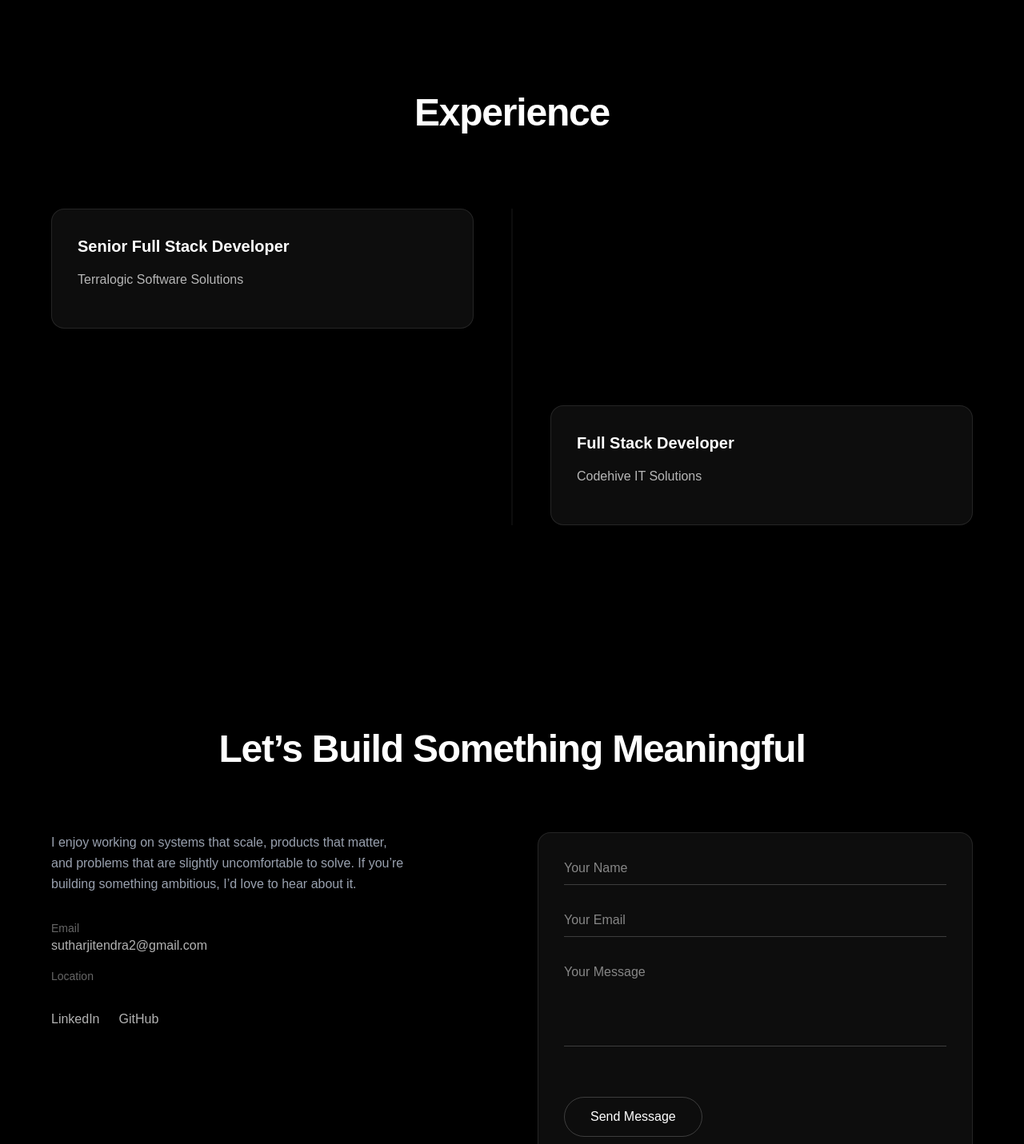
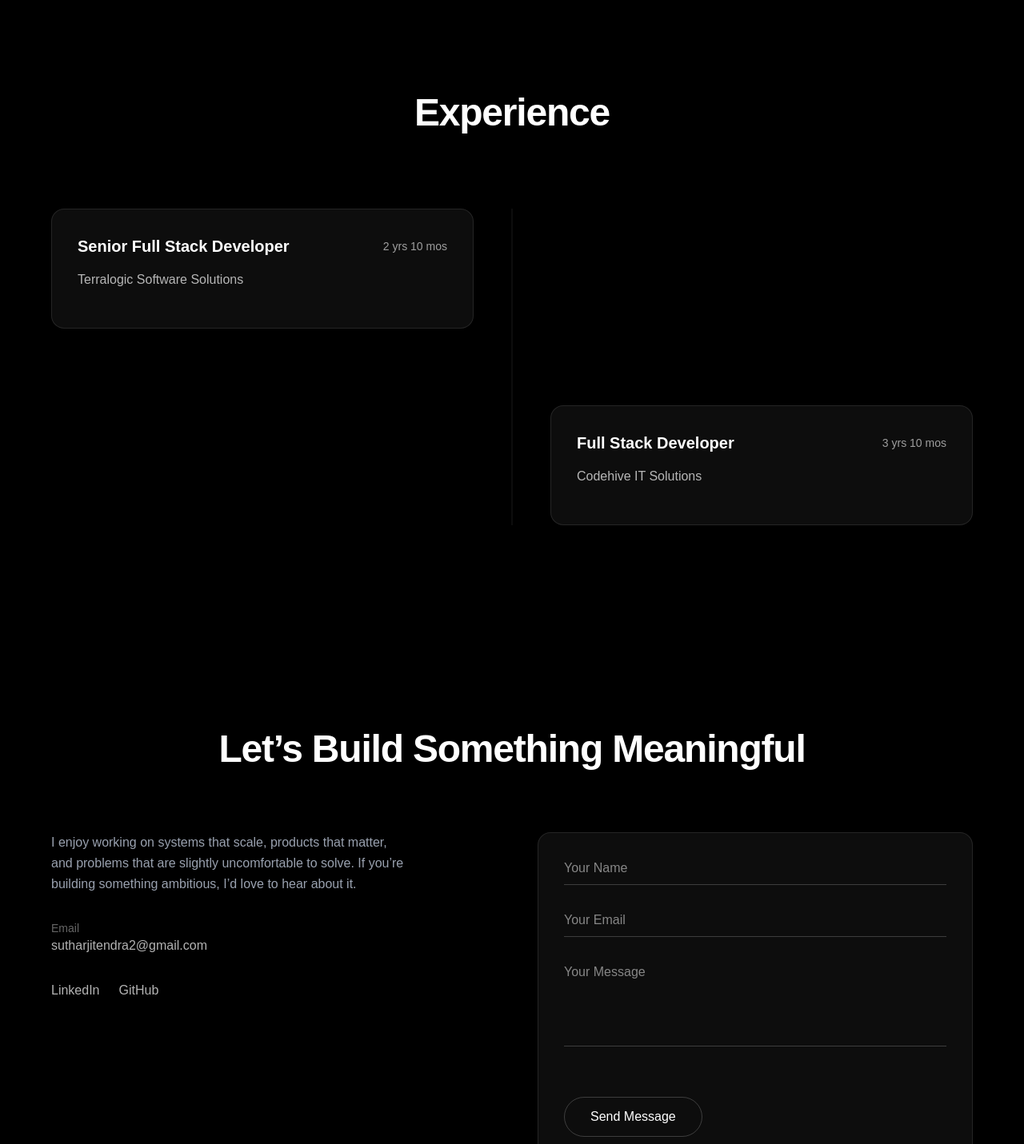
Before and after one commit to jitendra1604/portfolio, a Next.js app: page / in a window 1280 px wide. Shown: the part 3165-4596 px from the top of the page at 80% size. Built offline with nearby package versions, Linux system fonts and the light colour scheme.

Commit message:
build fix

```diff
--- a/app/components/CustomCursor.tsx
+++ b/app/components/CustomCursor.tsx
@@ -6,7 +6,7 @@ import gsap from "gsap";
 export default function EliteCursor() {
   const cursorRef = useRef<HTMLDivElement>(null);
   const followerRef = useRef<HTMLDivElement>(null);
-  const labelRef = useRef<HTMLSpanElement>(null);
+  const labelRef = useRef<HTMLDivElement>(null);
   const [isHovering, setIsHovering] = useState(false);
 
   useEffect(() => {
--- a/app/components/sections/ContactSection.tsx
+++ b/app/components/sections/ContactSection.tsx
@@ -80,11 +80,6 @@ export default function ContactSection() {
                 </a>
               </div>
 
-              <div>
-                <span className="block text-sm text-white/40">Location</span>
-                <span>{contact.location}</span>
-              </div>
-
               <div className="flex gap-6 pt-4">
                 <a
                   href={contact.linkedin}
--- a/app/components/sections/ExperienceSection.tsx
+++ b/app/components/sections/ExperienceSection.tsx
@@ -109,17 +109,6 @@ export default function ExperienceSection() {
                         {exp.company}
                       </p>
 
-                      {exp.description && (
-                        <ul className="space-y-2 text-sm text-gray-400">
-                          {exp.description.slice(0, 3).map((item, i) => (
-                            <li key={i} className="flex gap-2">
-                              <span className="mt-2 h-1.5 w-1.5 rounded-full bg-white/50" />
-                              <span>{item}</span>
-                            </li>
-                          ))}
-                        </ul>
-                      )}
-
                     </div>
                   </div>
                 </div>
--- a/src/data/portfolio.json
+++ b/src/data/portfolio.json
@@ -27,6 +27,7 @@
       "company": "Terralogic Software Solutions",
       "role": "Senior Full Stack Developer",
       "duration": "June 2022 - Present",
+      "period":"2 yrs 10 mos",
       "achievements": [
         "Developed and optimized a Next.js e-commerce platform serving 100K+ monthly users",
         "Integrated WhatsApp Business API for automated customer support",
@@ -38,6 +39,7 @@
       "company": "Codehive IT Solutions",
       "role": "Full Stack Developer",
       "duration": "Dec 2019 - June 2022",
+      "period":"3 yrs 10 mos",
       "achievements": [
         "Implemented AWS Lambda serverless functions for real-time processing",
         "Built a custom logging system with log rotation for production monitoring",
@@ -115,6 +117,7 @@
     "description": "If you're building a product that needs solid architecture, clean frontend systems, and scalable backend infrastructure — let's talk.",
     "ctaText": "Start a Conversation",
     "email": "sutharjitendra2@gmail.com",
-    "linkedin": "https://linkedin.com/in/jitendra-s-435639167"
+    "linkedin": "https://linkedin.com/in/jitendra-s-435639167",
+    "github": "https://github.com/jitendra1604"
   }
 }
```
